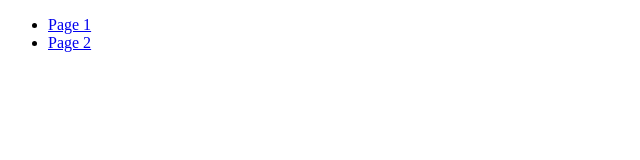
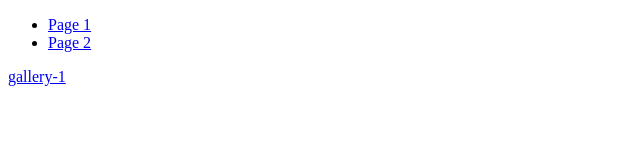
Before and after one commit to NE1LO/goit-js-hw-09, a plain HTML site: page index.html in a window 1280 px wide. Shown: the full height of the page, 0-640 px from the left. Drawn offline with Linux system fonts and the light colour scheme.

Commit message:
Deploying to gh-pages from @ NE1LO/goit-js-hw-09@e0f7c96b4fef5e13bca03eb8186b9e5b0aa23de6 🚀

```diff
--- a/index.html
+++ b/index.html
@@ -21,5 +21,6 @@
   </nav>
 </header>
 
+    <a href="./1-gallery.html">gallery-1</a>
   </body>
 </html>
```
